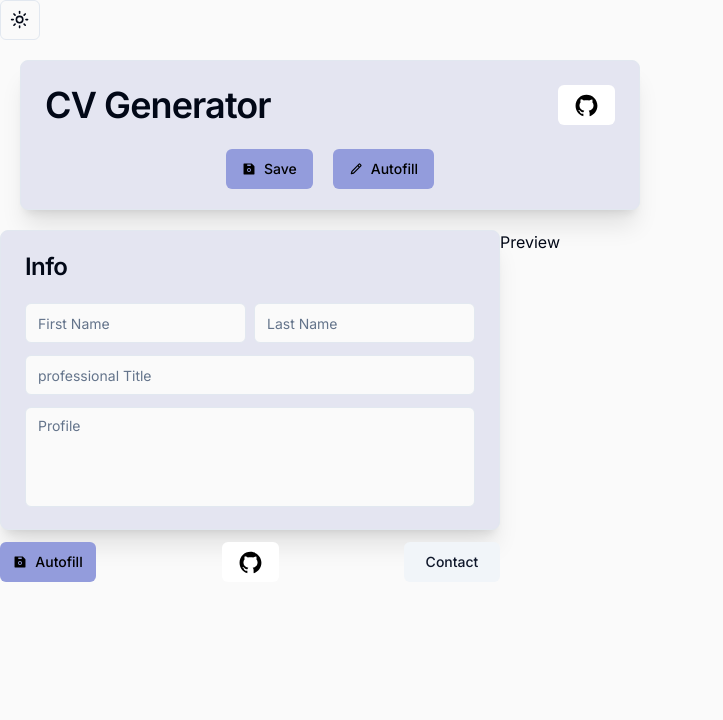
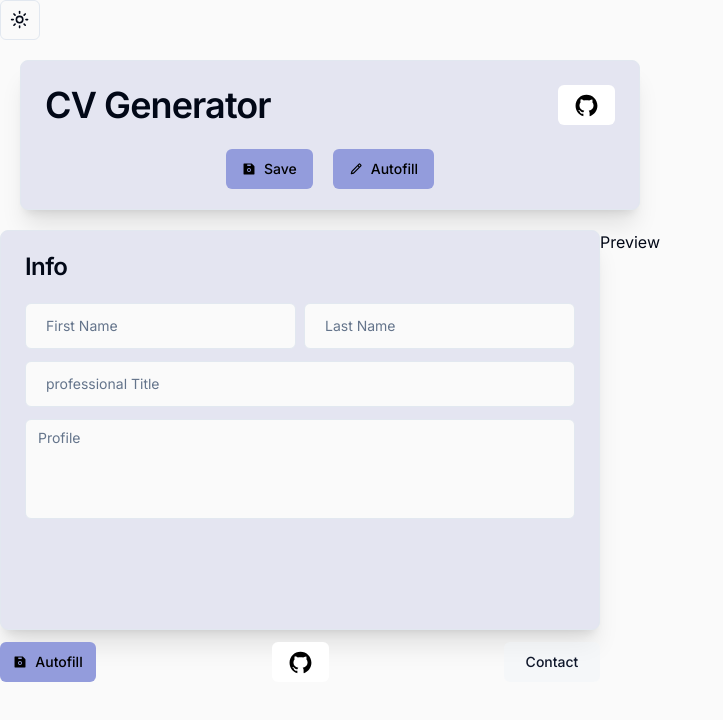
Before and after one commit to iorise/cv-application, a Next.js app: page / in a window 1280 px wide. Shown: the top 720 px of the page, without its empty margins (0-723 px from the left). Built offline with nearby package versions, Linux system fonts and the light colour scheme.

Commit message:
fix styling

```diff
--- a/components/Form/Components/experience.tsx
+++ b/components/Form/Components/experience.tsx
@@ -36,7 +36,6 @@ const Experience = ({
   };
 
   return (
-
     <Card className="">
       <CardHeader>
         <div className="flex justify-between">
@@ -62,7 +61,7 @@ const Experience = ({
         <CardContent>
           <Carousel
             showThumbs={false}
-              showStatus={false}
+            showStatus={true}
             showArrows={true}
             showIndicators={false}
             selectedItem={0}
@@ -85,7 +84,7 @@ const Experience = ({
                     name="company"
                   />
                 </div>
-                  <div className="flex justify-between">
+                <div className="flex justify-between gap-2">
                   <Input
                     type="text"
                     placeholder="From"
@@ -114,7 +113,6 @@ const Experience = ({
         </CardContent>
       </div>
     </Card>
-
   );
 };
 
--- a/components/Form/Components/skills.tsx
+++ b/components/Form/Components/skills.tsx
@@ -37,7 +37,7 @@ const Skills = ({
           </CardTitle>
         </div>
       </CardHeader>
-      <div className="gap-1 flex flex-col overflow-y-scroll h-[200px] max-h-full">
+      <div className="gap-1 flex flex-col overflow-y-scroll h-[270px] max-h-full">
         <CardContent>
           <div className="flex flex-col gap-2">
             {itemSkill.map((skill, index) => {
--- a/components/ui/button.tsx
+++ b/components/ui/button.tsx
@@ -10,13 +10,13 @@ const buttonVariants = cva(
     variants: {
       variant: {
         default:
-          "bg-primary text-primary-foreground flex gap-2 items-center",
+          "bg-primary text-primary-foreground flex gap-2 items-center transition active:translate-y-1 duration-100 active:scale-75 hover:duration-300 ease",
         destructive:
           "bg-destructive text-destructive-foreground hover:bg-destructive/90",
         outline:
           "border border-input bg-background hover:bg-accent hover:text-accent-foreground",
         secondary:
-          "bg-secondary text-secondary-foreground hover:bg-secondary/80 ",
+          "bg-secondary/50 text-secondary-foreground hover:bg-secondary/100 transition active:translate-y-1 duration-100 active:scale-75 hover:duration-300 ease-in-out hover:text-[#6cfff0]",
         ghost: "hover:bg-accent hover:text-accent-foreground",
         link: "text-primary underline-offset-4 hover:underline",
       },
--- a/components/ui/card.tsx
+++ b/components/ui/card.tsx
@@ -9,7 +9,7 @@ const Card = React.forwardRef<
   <div
     ref={ref}
     className={cn(
-      "rounded-lg border bg-card text-card-foreground shadow-xl w-[500px] h-[300px]",
+      "rounded-lg border bg-card text-card-foreground shadow-xl w-[600px] h-[400px]",
       className
     )}
     {...props}
--- a/components/ui/input.tsx
+++ b/components/ui/input.tsx
@@ -11,7 +11,7 @@ const Input = React.forwardRef<HTMLInputElement, InputProps>(
       <input
         type={type}
         className={cn(
-          "flex h-10 w-full rounded-md border border-input bg-background px-3 py-2 text-sm ring-offset-background file:border-0 file:bg-transparent file:text-sm file:font-medium placeholder:text-muted-foreground focus-visible:outline-none focus-visible:ring-2 focus-visible:ring-ring focus-visible:ring-offset-2 disabled:cursor-not-allowed disabled:opacity-50 ",
+          "flex h-15 w-full rounded-md border border-input bg-background px-5 py-3 text-sm ring-offset-background file:border-0 file:bg-transparent file:text-sm file:font-medium placeholder:text-muted-foreground focus-visible:outline-none focus-visible:ring-2 focus-visible:ring-ring focus-visible:ring-offset-2 disabled:cursor-not-allowed disabled:opacity-50 ",
           className
         )}
         ref={ref}
```
Also changed, not shown: components/ui/textarea.tsx (+6 -6 lines). Lines whose indentation alone changed are shown as unchanged.
